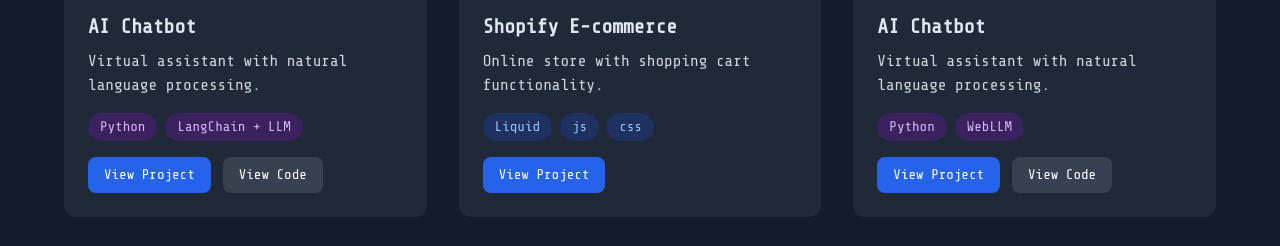
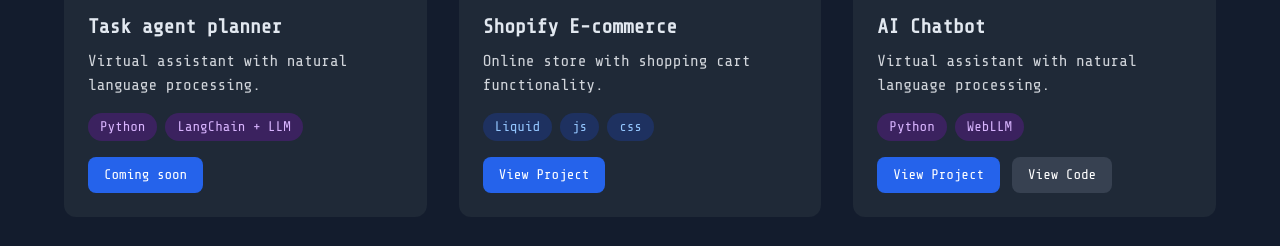
Before and after one commit to Ignacioglsd/portfolio, a plain HTML site: page en/index.html in a window 1280 px wide. Shown: the part 1691-1937 px from the top of the page. Drawn offline with nearby package versions, Linux system fonts and the light colour scheme.

Commit message:
Update index.html

```diff
--- a/en/index.html
+++ b/en/index.html
@@ -196,19 +196,16 @@
 
        <div class="project-card bg-gray-800 rounded-xl p-6 card-hover" data-category="ai">
         <img src="../assests/img/2ad0fb93-0ee3-4287-8f90-78a750a98a52.png" alt="Chatbot" class="rounded-lg mb-4 w-full h-48 object-cover">
-        <h3 class="text-xl font-bold mb-2">AI Chatbot</h3>
+        <h3 class="text-xl font-bold mb-2">Task agent planner</h3>
         <p class="text-gray-300 mb-4">Virtual assistant with natural language processing.</p>
         <div class="flex flex-wrap gap-2 mb-4">
           <span class="bg-purple-900/50 text-purple-300 px-3 py-1 rounded-full text-sm">Python</span>
           <span class="bg-purple-900/50 text-purple-300 px-3 py-1 rounded-full text-sm">LangChain + LLM</span>
         </div>
         <div class="flex gap-3 mt-auto">
-          <a href="incoming.html" class="bg-blue-600 hover:bg-blue-700 text-white px-4 py-2 rounded-lg text-sm font-medium transition">
-            View Project
-          </a>
-          <a href="#" class="bg-gray-700 hover:bg-gray-600 text-white px-4 py-2 rounded-lg text-sm font-medium transition">
-            View Code
-          </a>
+          <p class="bg-blue-600 hover:bg-blue-700 text-white px-4 py-2 rounded-lg text-sm font-medium transition">
+            Coming soon
+          </p>
         </div>
       </div>
 
```
